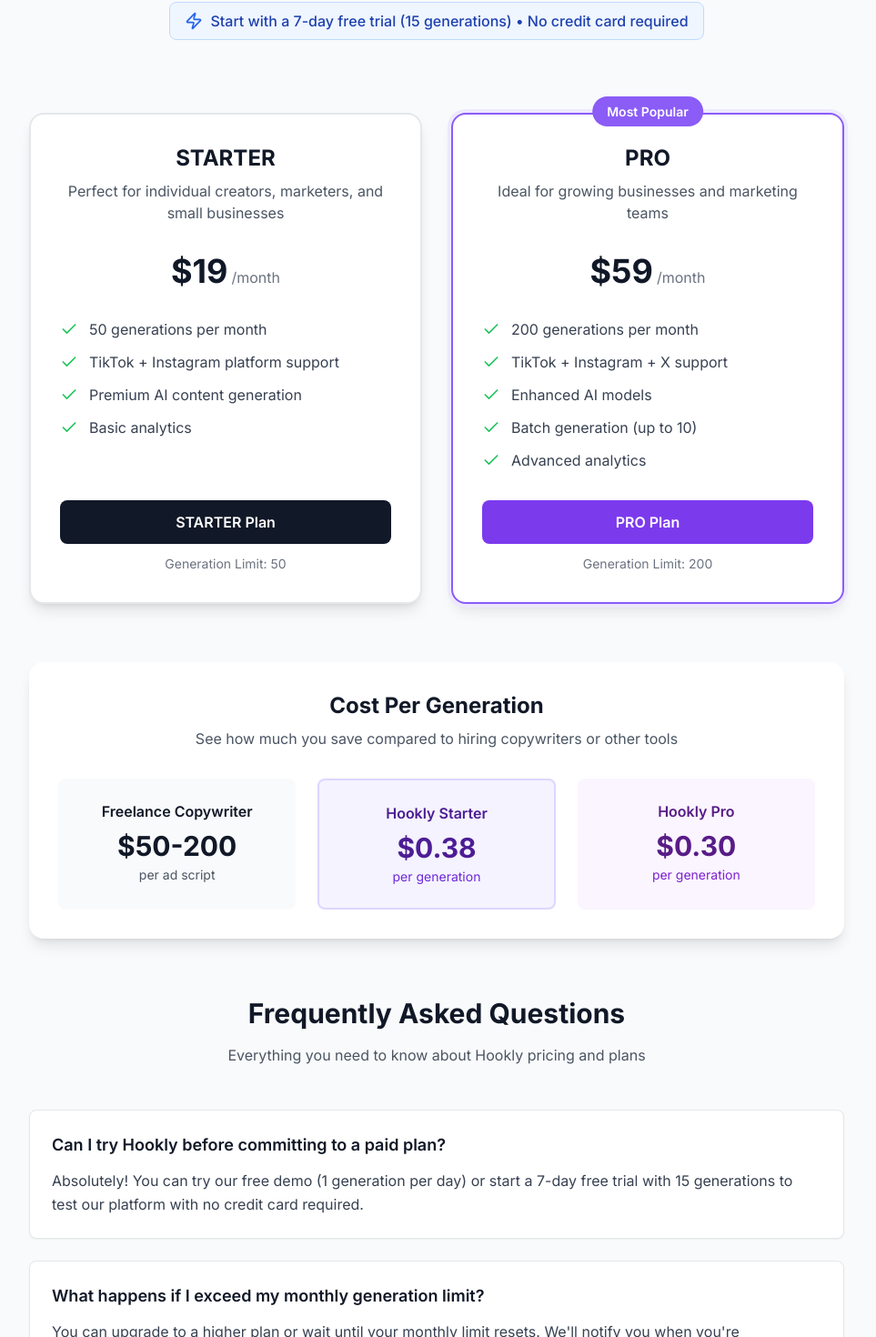
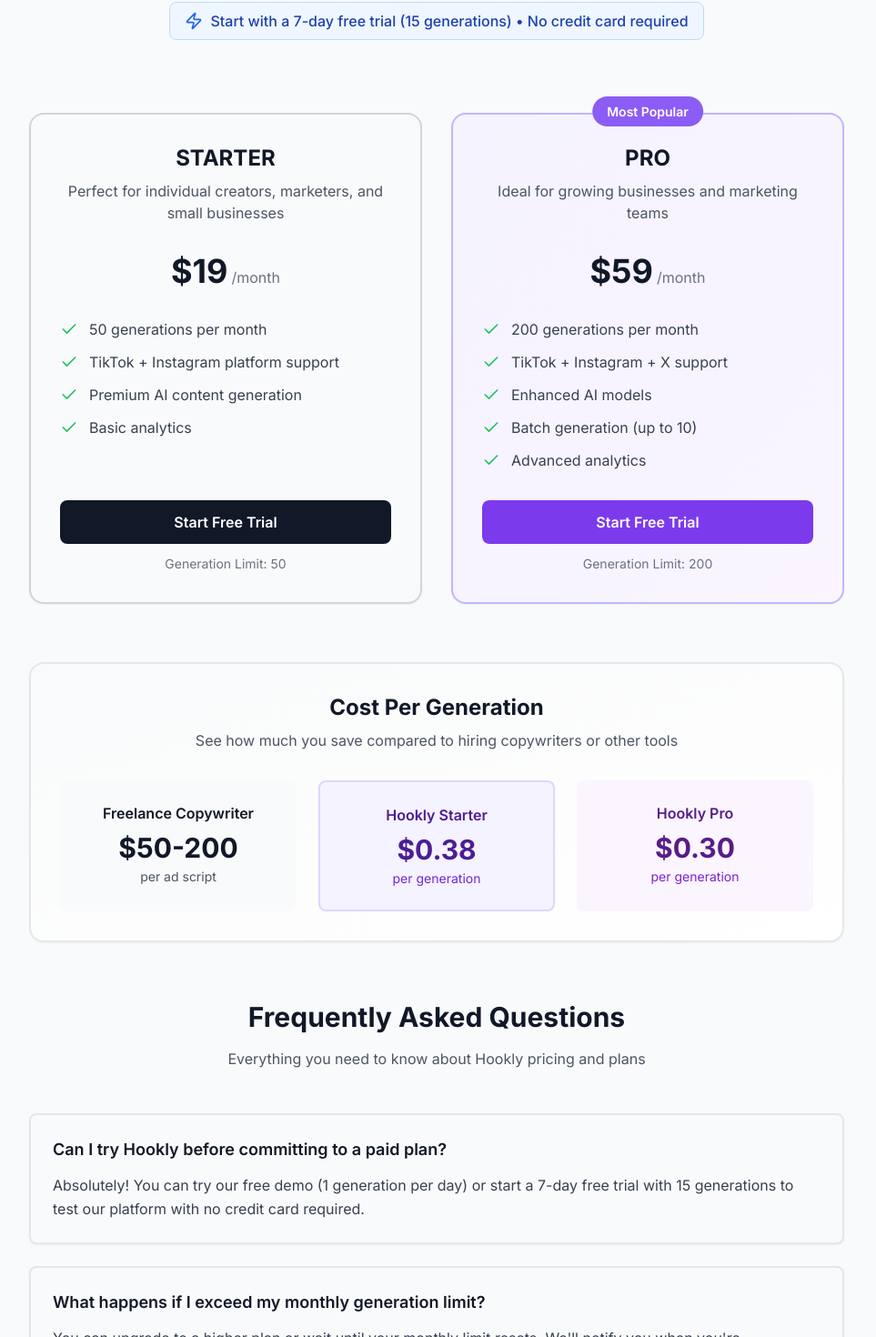
Before and after one commit to Minoqtopus/hookly, a Next.js app in the folder frontend/: page /pricing in a window 1280 px wide. Shown: the part 338-1808 px from the top of the page at 91% size, without its empty margins (160-1123 px from the left). Built offline with nearby package versions, Linux system fonts and the light colour scheme; no server answers.

Commit message:
chore: some design fixes

```diff
--- a/frontend/app/(public)/demo/page.tsx
+++ b/frontend/app/(public)/demo/page.tsx
@@ -149,14 +149,14 @@ export default function DemoPage() {
 
             {/* Quick Suggestions */}
             <div className="max-w-4xl mx-auto mb-8">
-              <div className="bg-white rounded-2xl shadow-xl border border-gray-200 p-8">
+              <div className="bg-gradient-to-br from-blue-50 to-purple-50 rounded-2xl border-2 border-blue-200 shadow-sm p-8">
                 <h3 className="font-semibold text-gray-900 mb-4 text-center">{copy.form.quickStart.title}</h3>
                 <div className="grid grid-cols-1 sm:grid-cols-2 gap-3">
                   {copy.form.quickStart.suggestions.map((suggestion, index) => (
                     <button
                       key={index}
                       onClick={() => setFormData(suggestion)}
-                      className="text-left p-3 border border-gray-200 rounded-lg hover:border-primary-500 hover:bg-primary-50 transition-all duration-200"
+                      className="text-left p-4 bg-white border-2 border-gray-200 rounded-lg hover:border-primary-500 hover:bg-primary-50 hover:shadow-md transition-all duration-200 shadow-sm hover:scale-[1.02] cursor-pointer"
                     >
                       <div className="font-medium text-gray-900">{suggestion.productName}</div>
                       <div className="text-sm text-gray-600">{suggestion.niche} • {suggestion.targetAudience}</div>
@@ -168,7 +168,7 @@ export default function DemoPage() {
 
             {/* Form */}
             <div className="max-w-4xl mx-auto">
-              <form onSubmit={handleSubmit} className="bg-white rounded-2xl shadow-xl border border-gray-200 p-8">
+              <form onSubmit={handleSubmit} className="bg-gradient-to-br from-white to-gray-50 rounded-2xl border-2 border-gray-300 hover:border-primary-300 shadow-sm hover:shadow-md transition-all duration-200 p-8">
                 <div className="space-y-6">
                   <div>
                     <label className="block text-sm font-semibold text-gray-900 mb-3">
@@ -288,7 +288,7 @@ export default function DemoPage() {
             {/* Generated Content */}
             <div className="space-y-6">
               {/* Hook */}
-              <div className="card">
+              <div className="bg-gradient-to-br from-green-50 to-blue-50 rounded-xl border-2 border-green-200 shadow-sm p-6">
                 <div className="flex items-center justify-between mb-4">
                   <h3 className="font-semibold text-gray-900 flex items-center">
                     <Target className="h-5 w-5 text-primary-600 mr-2" />
@@ -312,7 +312,7 @@ export default function DemoPage() {
               </div>
 
               {/* Script */}
-              <div className="card">
+              <div className="bg-gradient-to-br from-purple-50 to-pink-50 rounded-xl border-2 border-purple-200 shadow-sm p-6">
                 <div className="flex items-center justify-between mb-4">
                   <h3 className="font-semibold text-gray-900">
                     {copy.results.sections.script}
@@ -335,7 +335,7 @@ export default function DemoPage() {
               </div>
 
               {/* Visual Suggestions */}
-              <div className="card">
+              <div className="bg-gradient-to-br from-yellow-50 to-orange-50 rounded-xl border-2 border-yellow-200 shadow-sm p-6">
                 <h3 className="font-semibold text-gray-900 mb-4">
                   {copy.results.sections.visuals}
                 </h3>
@@ -353,7 +353,7 @@ export default function DemoPage() {
             </div>
 
             {/* Demo to Trial Conversion */}
-            <div className="card bg-gradient-to-r from-green-50 to-blue-50 border-green-200">
+            <div className="bg-gradient-to-br from-green-50 to-emerald-50 rounded-xl border-2 border-green-300 shadow-sm p-6">
               <div className="text-center">
                 <div className="w-16 h-16 bg-green-100 rounded-full flex items-center justify-center mx-auto mb-4">
                   <CheckCircle className="h-8 w-8 text-green-600" />
--- a/frontend/app/(public)/pricing/page.tsx
+++ b/frontend/app/(public)/pricing/page.tsx
@@ -59,10 +59,10 @@ export default function PricingPage() {
           {plans.map((plan) => (
             <div
               key={plan.name}
-              className={`relative bg-white rounded-2xl shadow-lg border-2 p-8 flex flex-col ${
+              className={`relative rounded-2xl border-2 p-8 flex flex-col transition-all duration-200 hover:scale-[1.02] shadow-sm hover:shadow-md ${
                 plan.popular
-                  ? 'border-primary-500 ring-4 ring-primary-100'
-                  : 'border-gray-200'
+                  ? 'bg-gradient-to-br from-primary-50 to-purple-50 border-primary-300 hover:border-primary-400'
+                  : 'bg-gray-50 border-gray-300 hover:border-gray-400 hover:bg-white'
               }`}
             >
               {plan.popular && (
@@ -110,7 +110,7 @@ export default function PricingPage() {
                     : 'bg-gray-900 text-white hover:bg-gray-800'
                 }`}
               >
-                {plan.name} Plan
+                {pricingPage.buttons.trial}
               </button>
 
               <p className="text-center text-sm text-gray-500 mt-3">
@@ -121,7 +121,7 @@ export default function PricingPage() {
         </div>
 
         {/* Cost Breakdown */}
-        <div className="bg-white rounded-2xl shadow-lg p-8 mb-16 max-w-4xl mx-auto">
+        <div className="bg-gradient-to-br from-gray-50 to-white rounded-2xl border-2 border-gray-200 shadow-sm p-8 mb-16 max-w-4xl mx-auto">
           <div className="text-center mb-8">
             <h2 className="text-2xl font-bold text-gray-900 mb-2">
               {pricingPage.costBreakdown.title}
@@ -165,7 +165,7 @@ export default function PricingPage() {
 
           <div className="space-y-6">
             {faqData.map((faq, index) => (
-              <div key={index} className="bg-white rounded-lg shadow-sm border border-gray-200 p-6">
+              <div key={index} className="bg-gray-50 hover:bg-white rounded-lg border-2 border-gray-200 hover:border-primary-200 shadow-sm hover:shadow-md p-6 transition-all duration-200">
                 <h3 className="text-lg font-semibold text-gray-900 mb-3">
                   {faq.question}
                 </h3>
--- a/frontend/app/lib/copy/pages/pricing.ts
+++ b/frontend/app/lib/copy/pages/pricing.ts
@@ -55,6 +55,11 @@ export const pricingPage = {
     }
   },
 
+  buttons: {
+    trial: 'Start Free Trial',
+    demo: 'Try Free Demo',
+  },
+
   finalCta: {
     title: 'Ready to Create Viral Ads?',
     subtitle: 'Join thousands of creators and marketers who trust Hookly to generate high-converting ad scripts',
```
